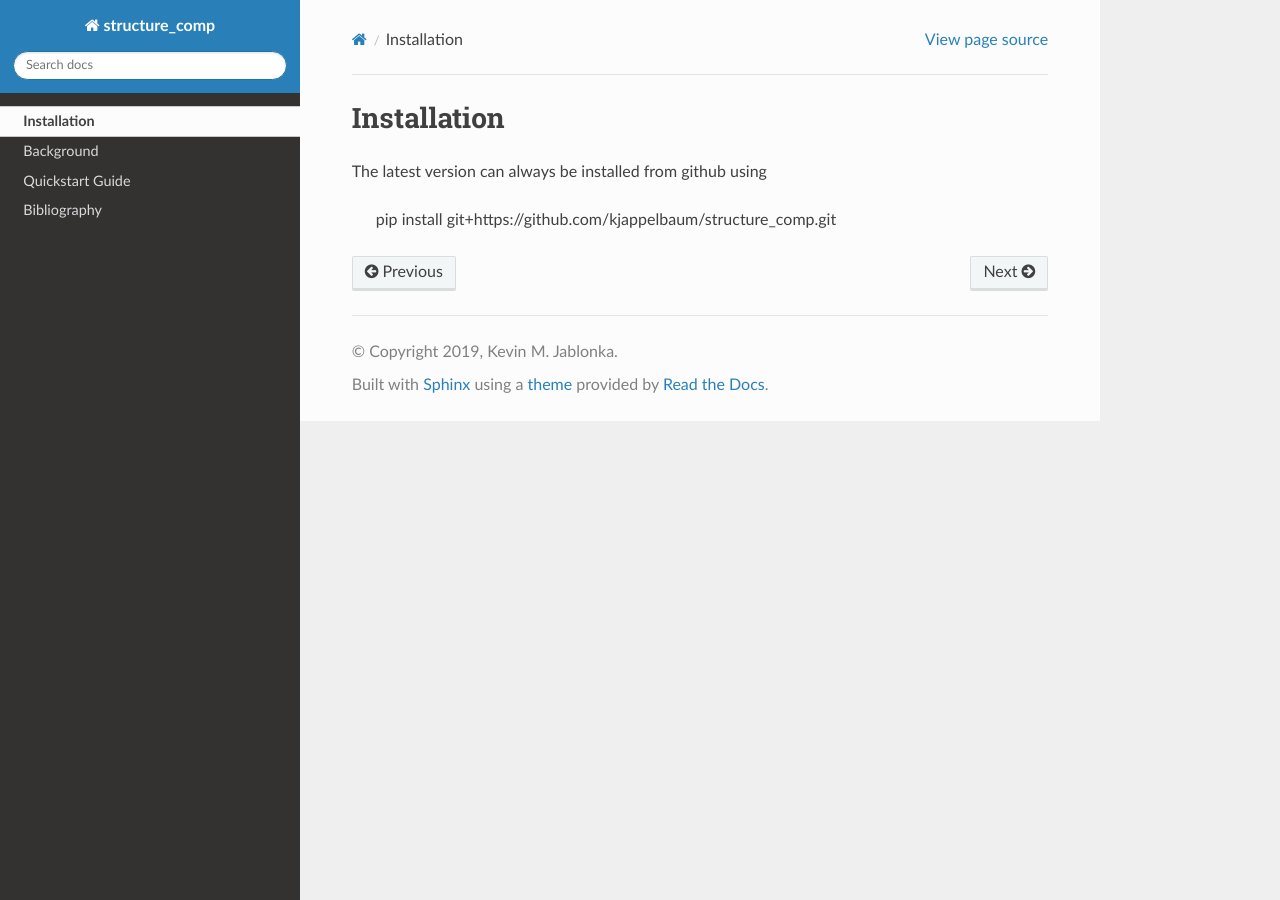
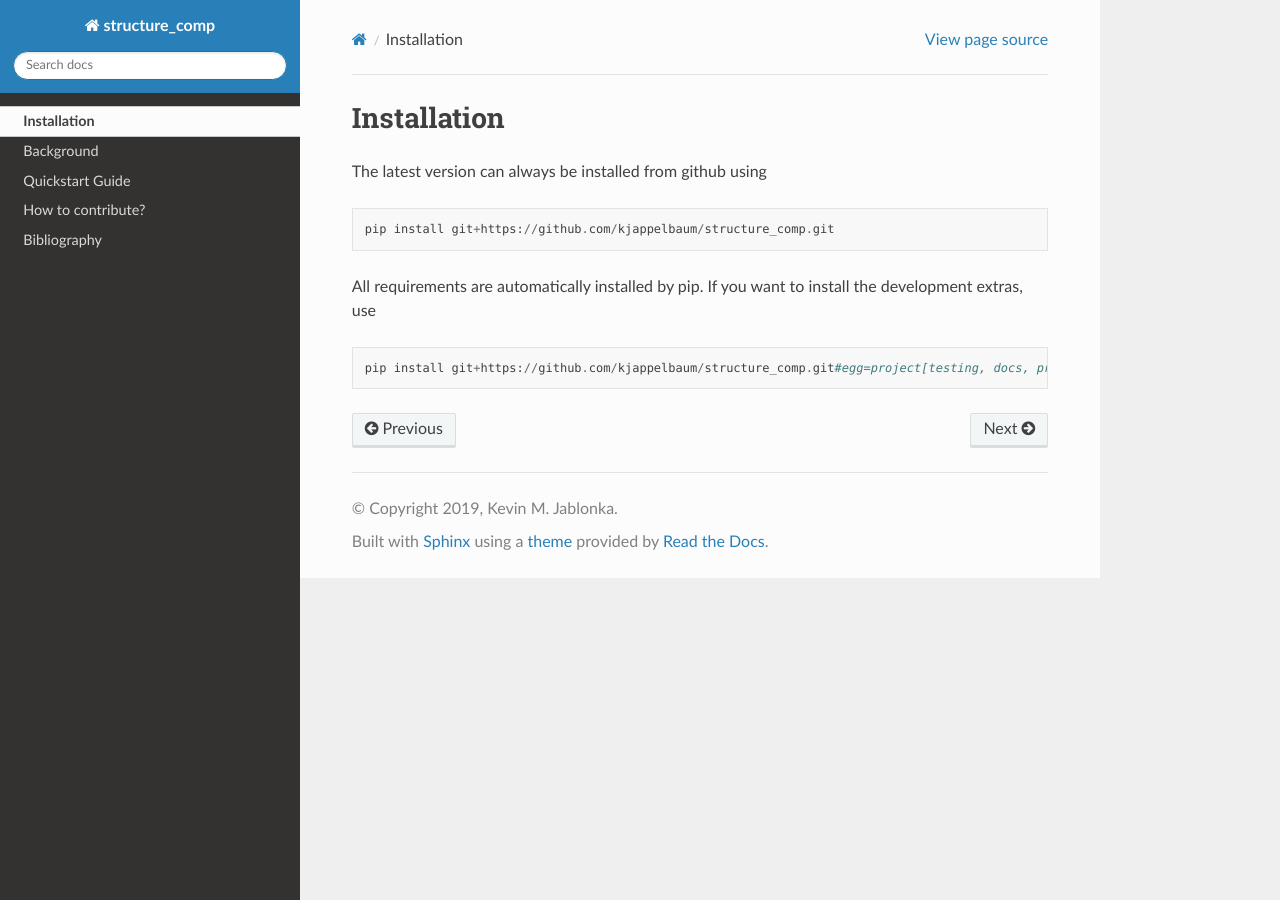
Before and after one commit to kjappelbaum/structure_comp, a Sphinx documentation site: the page built from docs/source/install.rst, in a window 1280 px wide. Built offline with Sphinx 7.4.7 and the Read the Docs theme 2.0.0, drawn with Linux system fonts in a browser that asks for light colours.

```diff
--- a/docs/source/index.rst
+++ b/docs/source/index.rst
@@ -23,6 +20,7 @@ mulitprocessing.
    install
    background
    quickstart
+   contribute
    references
 
 
--- a/docs/source/install.rst
+++ b/docs/source/install.rst
@@ -4,4 +4,13 @@ Installation
 
 The latest version can always be installed from github using
 
-    pip install git+https://github.com/kjappelbaum/structure_comp.git
+::
+
+  pip install git+https://github.com/kjappelbaum/structure_comp.git
+
+All requirements are automatically installed by pip. If you want to install the development extras,
+use
+
+::
+
+  pip install git+https://github.com/kjappelbaum/structure_comp.git#egg=project[testing, docs, pre-commit]
```
Also changed, not shown: other parts of docs/source/index.rst (+1 -4 lines), docs/source/contribute.rst (added, +25 -0 lines).
